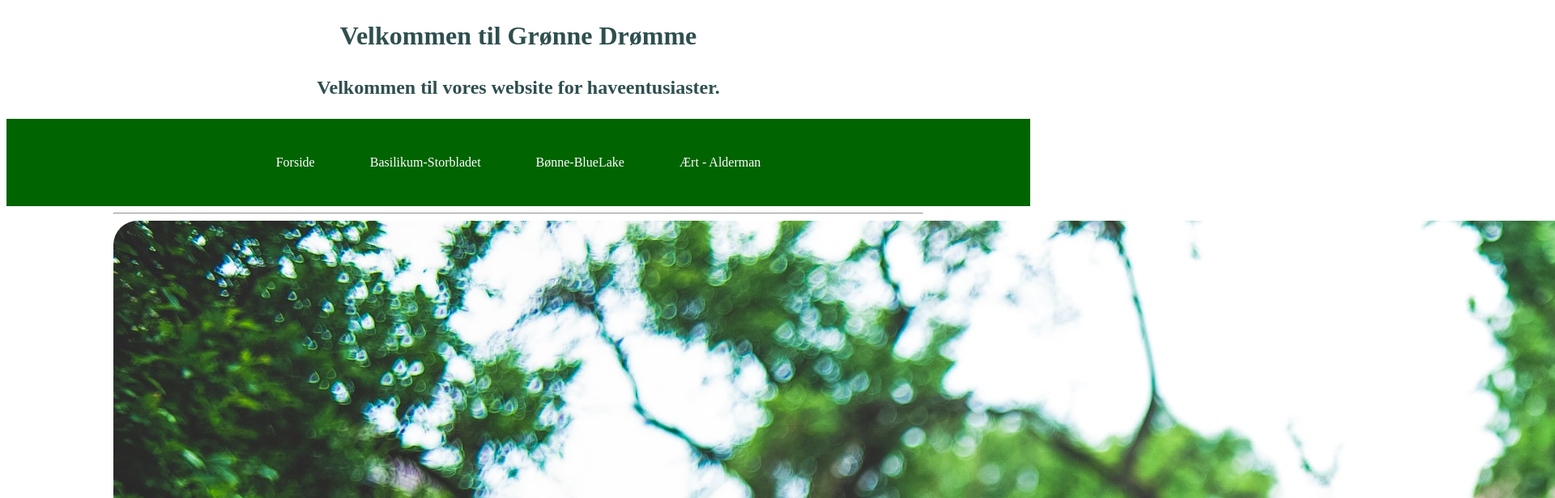
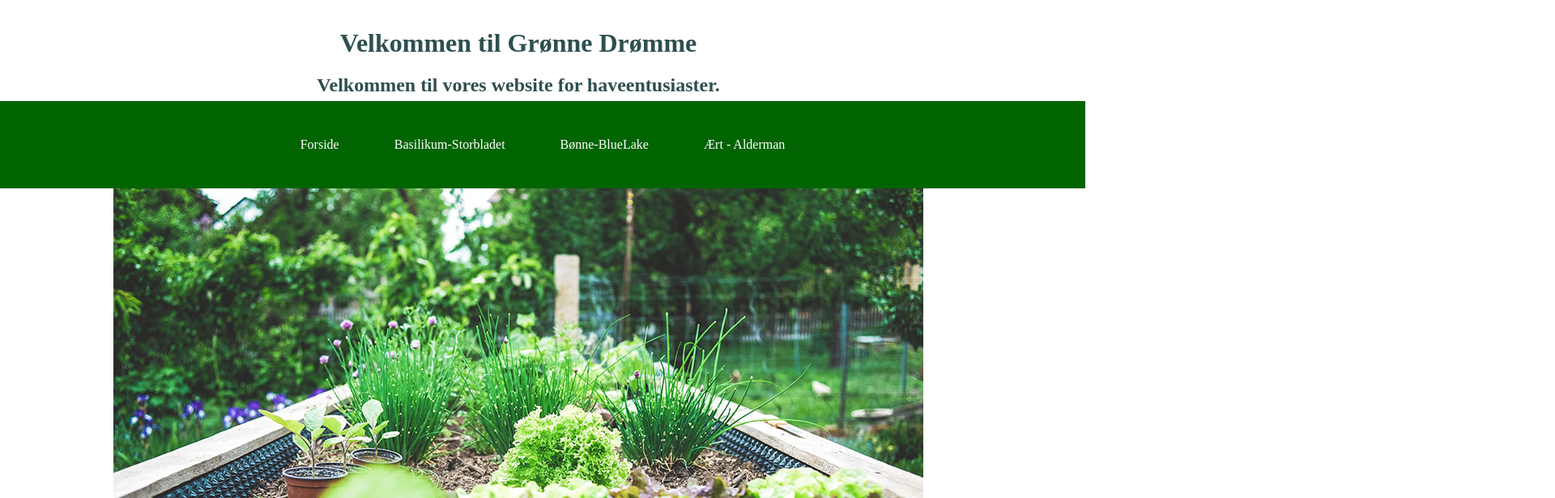
Before and after one commit to Green-Sickness/opgave-1, a plain HTML site: page index.html in a window 1280 px wide. Shown: the top 616 px of the page at 81% size, 1920 px wide, since content can reach past the window. Drawn offline with Linux system fonts and the light colour scheme.

Commit message:
Updated Index

```diff
--- a/Resources/web-files/CSS/Style.css
+++ b/Resources/web-files/CSS/Style.css
@@ -4,8 +4,9 @@ img {
 }
 
 h1, h2{
-    animation-delay: 500ms;
-    padding: 5px;
+    border-radius: 20px;
+    padding-top: 10px;
+    margin: 10px;
     text-align: center;
 }
 
@@ -17,6 +18,7 @@ main {
 max-width: 1000px;
 margin-left: auto;
 margin-right: auto;
+margin-top: 125px;
 }
 
 body{
@@ -39,10 +41,26 @@ nav {
     text-align: center;
     background-color: darkgreen;
     padding: 30px;
+    margin-bottom: 6px;
+    position: fixed;
+    width: 100%;
 }
 
-:root{
+hr {
+    margin-bottom: 5px;
+}
+
+*{
+    padding: 0;
     margin: 0;
+}
+
+header{
+    width: 100%;
+    text-align: center;
+    margin-top: -110px;
+    background-color: white;
+    position: fixed;
 }
 
 .button {
--- a/index.html
+++ b/index.html
@@ -24,7 +24,7 @@
     </nav>
 <main>
 <hr>
-<img src="Resources/img/Forside-hoejbed1.jpg" alt="billede af en have">
+<img src="Resources/copy/Forside-hoejbed1000px.jpg" alt="billede af en have">
 
 <section>
     <article>
@@ -48,7 +48,7 @@
         <p> Har du lyst til at bidrage med at tilføje planter i plantedatabasen, hører vi meget gerne fra dig.
         Vi kan altid bruge flere grønne fingre på tastaturer,
         så databasen efterhånden bliver fyldt mere og mere op.</p>
-        <img src="Resources/img/Forside-hoejbed2.jpg" alt="billede af en have">
+        <img src="Resources/copy/Forside-hoejbed2-1000px.jpg" alt="billede af en have">
     </article>
 </section>
 <section>
```
Also changed, not shown: Resources/web-files/ert-alderman.html (+1 -1 lines).
